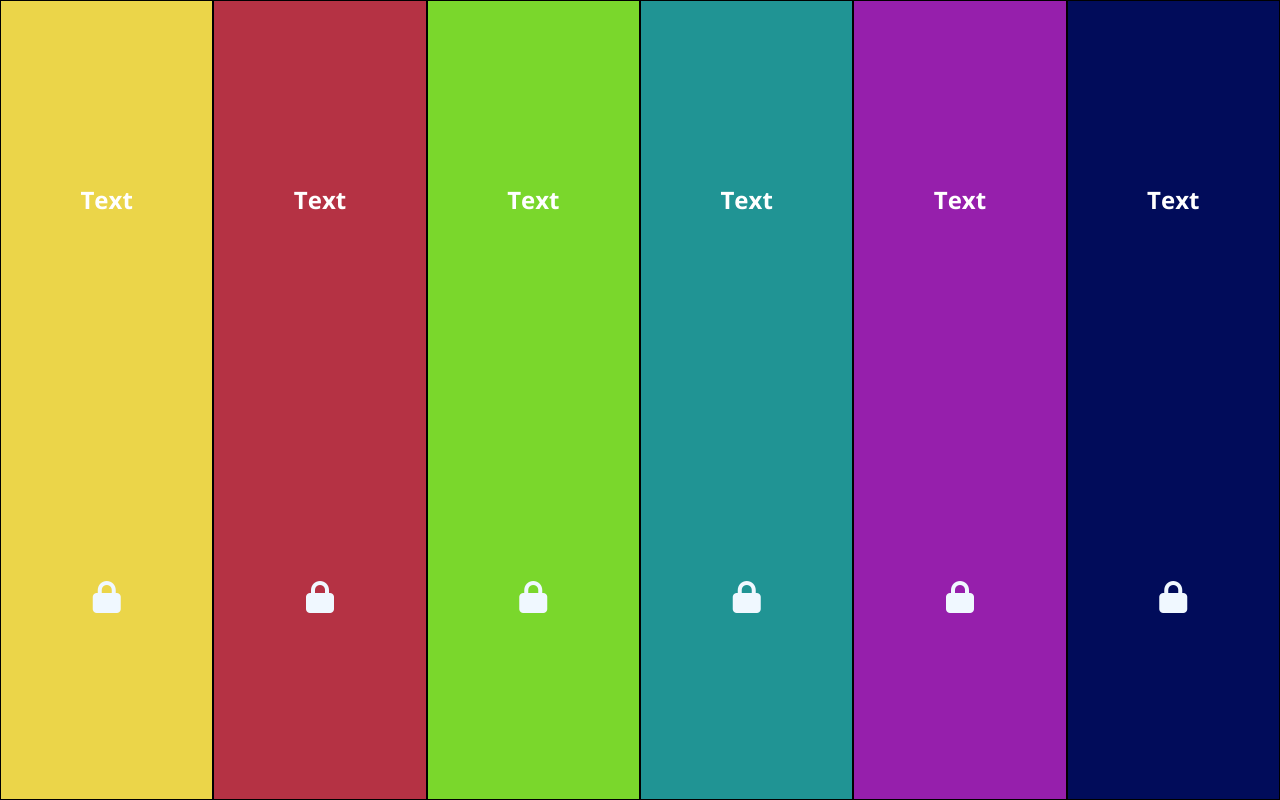
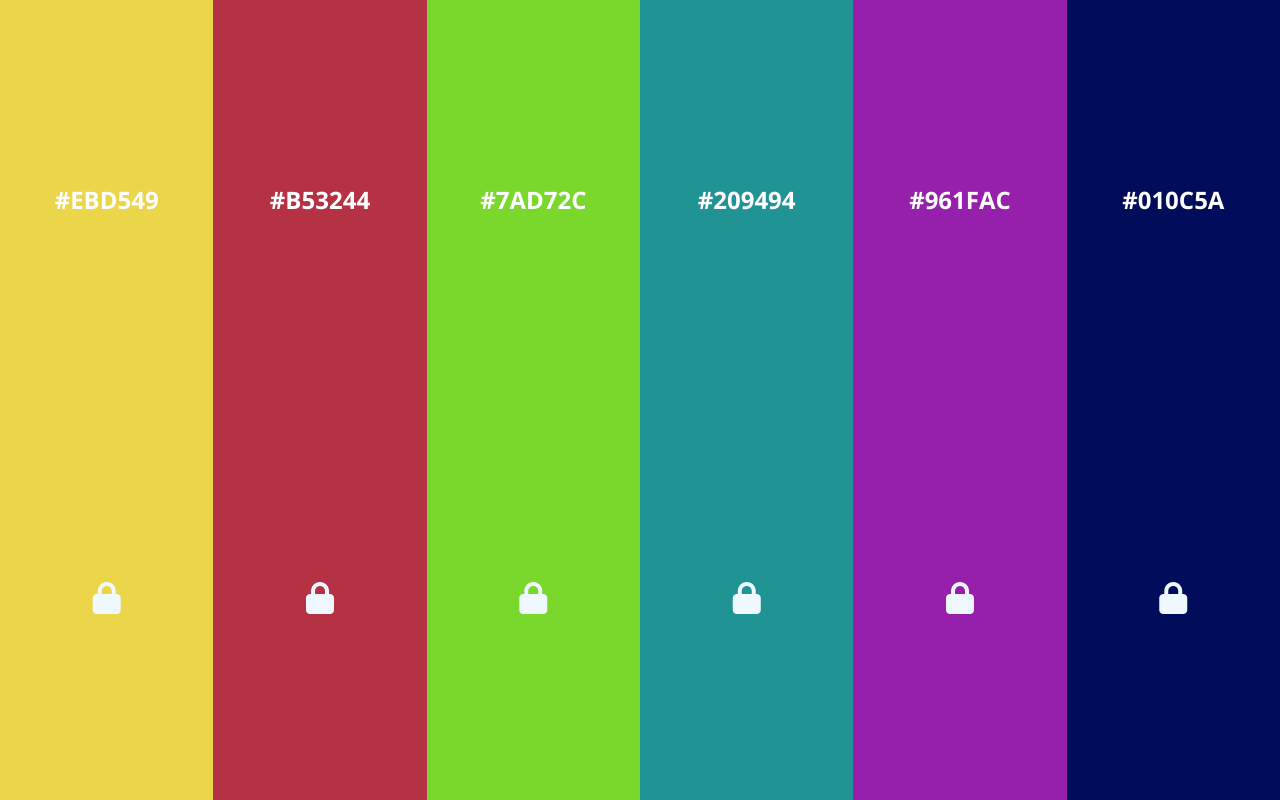
Before and after one commit to Isk-Daniar/coolours, a plain HTML site: page index.html in a window 1280 px wide. Drawn offline with nearby package versions, Linux system fonts and the light colour scheme.

Commit message:
color text

```diff
--- a/app.js
+++ b/app.js
@@ -11,7 +11,11 @@ function generateRandomColor() {
 
 function setRandomColors() {
     cols.forEach(columns => {
-        columns.style.background = generateRandomColor()
+        const text = columns.querySelector('h2')
+        const color = generateRandomColor()
+
+        text.textContent = color
+        columns.style.background = color
     })
 }
 
--- a/styles.css
+++ b/styles.css
@@ -11,9 +11,7 @@ body {
 }
 
 .columns {
-    border: 1px solid black;
     flex: 1;
-    background-color: rgb(77, 66, 66);
     display: flex;
     flex-direction: column;
     justify-content: space-around;
```
